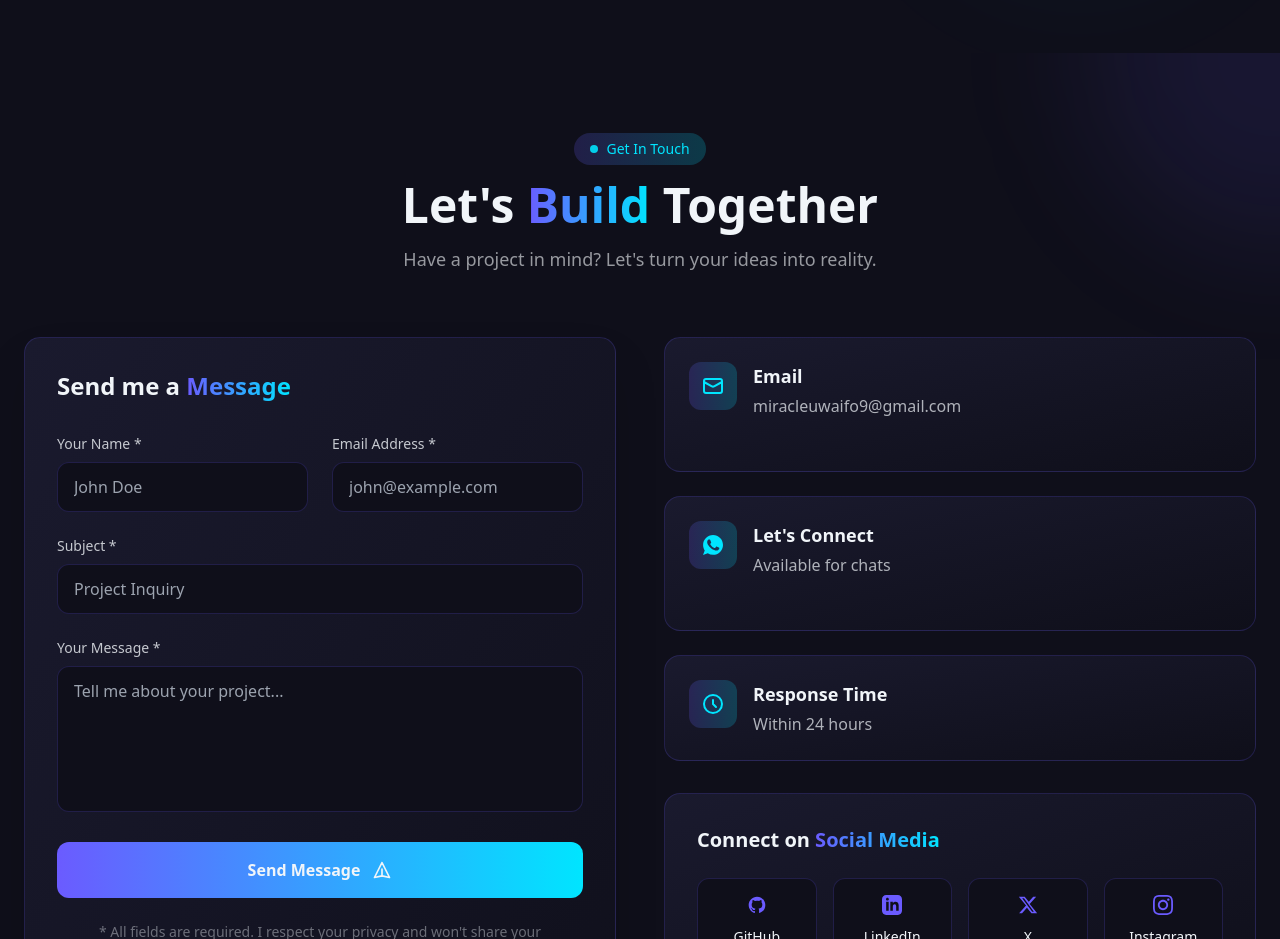
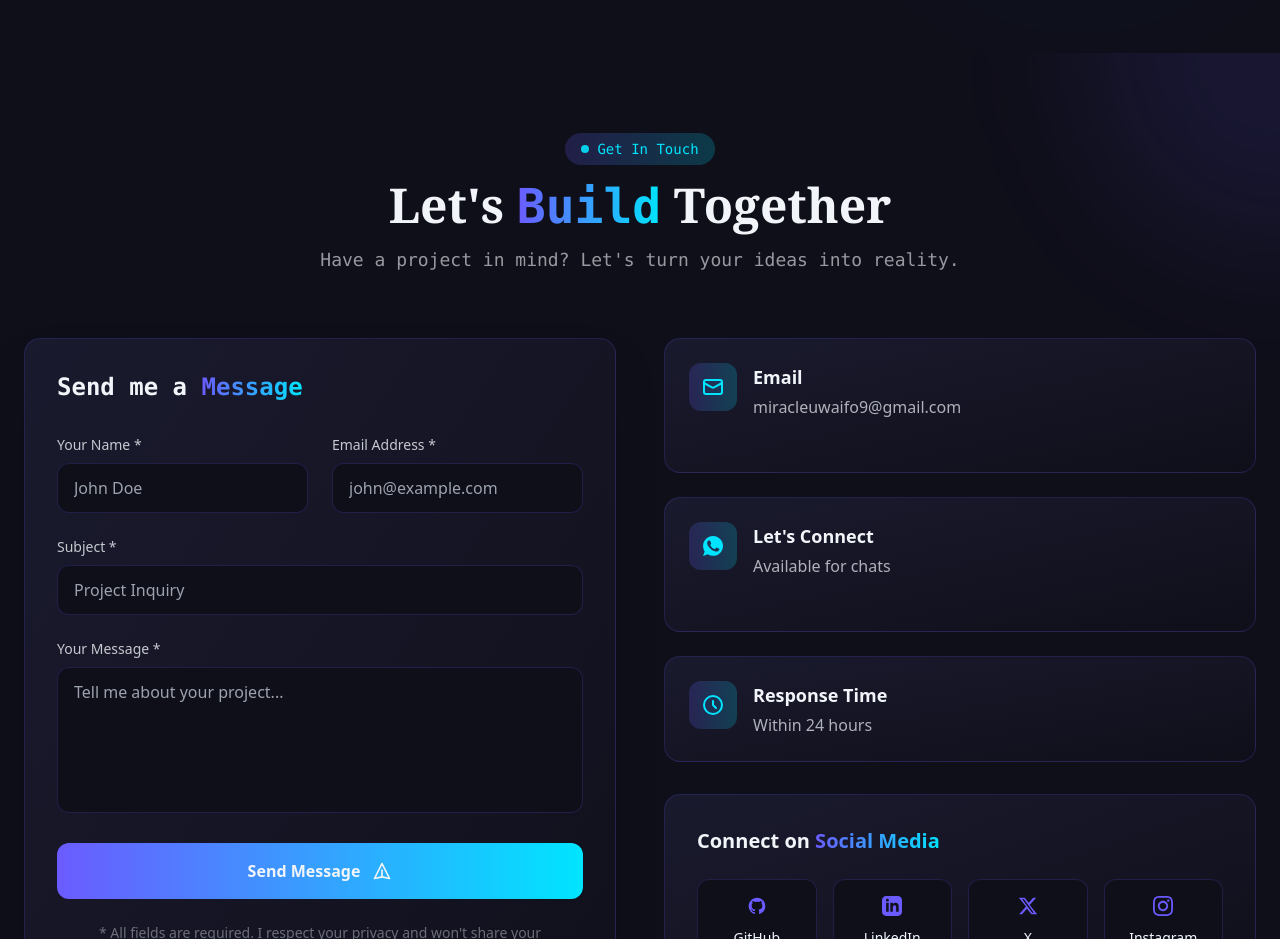
Before and after one commit to miku-nicol/codewithmimi-frontend-, a React (Vite) app: page / in a window 1280 px wide. Shown: the part 3020-3959 px from the top of the page. Built offline with nearby package versions, Linux system fonts and the light colour scheme; no server answers.

Commit message:
change the font

```diff
--- a/src/components/Contact.jsx
+++ b/src/components/Contact.jsx
@@ -161,12 +161,12 @@ function Contact() {
         >
           <div className="inline-flex items-center gap-2 px-4 py-1.5 bg-gradient-to-r from-[#6B5BFF]/20 to-[#00E5FF]/20 rounded-full mb-4">
             <span className="w-2 h-2 bg-[#00E5FF] rounded-full animate-pulse"></span>
-            <span className="text-[#00E5FF] text-sm font-medium">Get In Touch</span>
+            <span className="text-[#00E5FF] text-sm font-medium font-mono">Get In Touch</span>
           </div>
-          <h2 className="text-4xl md:text-5xl font-bold text-[#F1F5F9] mb-4">
-            Let's <span className="bg-gradient-to-r from-[#6B5BFF] to-[#00E5FF] bg-clip-text text-transparent">Build</span> Together
+          <h2 className="text-4xl md:text-5xl font-bold text-[#F1F5F9] mb-4 font-serif">
+            Let's <span className="bg-gradient-to-r from-[#6B5BFF] to-[#00E5FF] bg-clip-text text-transparent font-mono">Build</span> Together
           </h2>
-          <p className="text-[#F1F5F9]/60 max-w-2xl mx-auto text-lg">
+          <p className="text-[#F1F5F9]/60 max-w-2xl mx-auto text-lg font-mono">
             Have a project in mind? Let's turn your ideas into reality.
           </p>
         </motion.div>
@@ -180,8 +180,8 @@ function Contact() {
             transition={{ duration: 0.6 }}
             className="bg-gradient-to-br from-[#1A1A2E] to-[#0F0F1A] border border-[#6B5BFF]/20 rounded-2xl p-8 shadow-2xl"
           >
-            <h3 className="text-2xl font-bold text-[#F1F5F9] mb-8">
-              Send me a <span className="bg-gradient-to-r from-[#6B5BFF] to-[#00E5FF] bg-clip-text text-transparent">Message</span>
+            <h3 className="text-2xl font-bold text-[#F1F5F9] mb-8 font-mono">
+              Send me a <span className="bg-gradient-to-r from-[#6B5BFF] to-[#00E5FF] bg-clip-text text-transparent font-mono">Message</span>
             </h3>
 
             {submitStatus === 'success' && (
@@ -198,7 +198,7 @@ function Contact() {
                   </div>
                   <div>
                     <h4 className="text-emerald-400 font-bold">Message Sent!</h4>
-                    <p className="text-emerald-400/70 text-sm">I'll get back to you within 24 hours.</p>
+                    <p className="text-emerald-400/70 text-sm font">I'll get back to you within 24 hours.</p>
                   </div>
                 </div>
               </motion.div>
--- a/src/components/Hero.jsx
+++ b/src/components/Hero.jsx
@@ -8,13 +8,32 @@ function Hero() {
     document.getElementById('contact')?.scrollIntoView({ behavior: 'smooth', block:'center'});
   };
 
-   const handleViewResume = () => {
-  const link = document.createElement("a");
-  link.href = "http://localhost:9000/Miracle_uwaifo_resume.pdf";
-  link.download = "Miracle_uwaifo_resume.pdf";
-  document.body.appendChild(link);
-  link.click();
-  document.body.removeChild(link);
+   const handleDownloadResume = async () => {
+  try {
+    const response = await fetch('http://localhost:9000/api/resume/download');
+
+    if (!response.ok) {
+      throw new Error('Download failed');
+    }
+
+    const blob = await response.blob();
+    const url = window.URL.createObjectURL(blob);
+    const link = document.createElement('a');
+    link.href = url;
+    link.download = 'Miracle_Uwaifo_Resume.pdf';
+
+    // Append, click, and remove without affecting the page
+    document.body.appendChild(link);
+    link.click();
+    document.body.removeChild(link);
+
+    // Clean up
+    window.URL.revokeObjectURL(url);
+
+  } catch (error) {
+    console.error('Error downloading resume:', error);
+    alert('Failed to download resume');
+  }
 };
 
 
@@ -85,7 +104,7 @@ function Hero() {
                   Get In Touch
                 </button>
                 <button className="px-8 py-3 border border-[#6B5BFF] text-[#F1F5F9] font-semibold rounded-lg hover:bg-[#6B5BFF]/10 transition-all duration-300 font-mono"
-                onClick={handleViewResume}
+                onClick={handleDownloadResume}
                 >
                   Download Resume
                 </button>
--- a/src/components/Projects.jsx
+++ b/src/components/Projects.jsx
@@ -186,7 +186,7 @@ function Projects() {
                 {/* Project Content */}
                 <div className="p-5">
                   <div className="flex justify-between items-start mb-3">
-                    <h3 className="text-lg font-bold text-[#F1F5F9] group-hover:text-[#00E5FF] transition-colors">
+                    <h3 className="text-lg font-bold text-[#F1F5F9] group-hover:text-[#00E5FF] transition-colors font-serif">
                       {project.title}
                     </h3>
                     <div className="flex gap-1">
@@ -219,7 +219,7 @@ function Projects() {
                     </div>
                   </div>
 
-                  <p className="text-[#F1F5F9]/60 text-sm mb-4 line-clamp-2">
+                  <p className="text-[#F1F5F9]/60 text-sm mb-4 line-clamp-2 font-mono">
                     {project.description}
                   </p>
 
```
